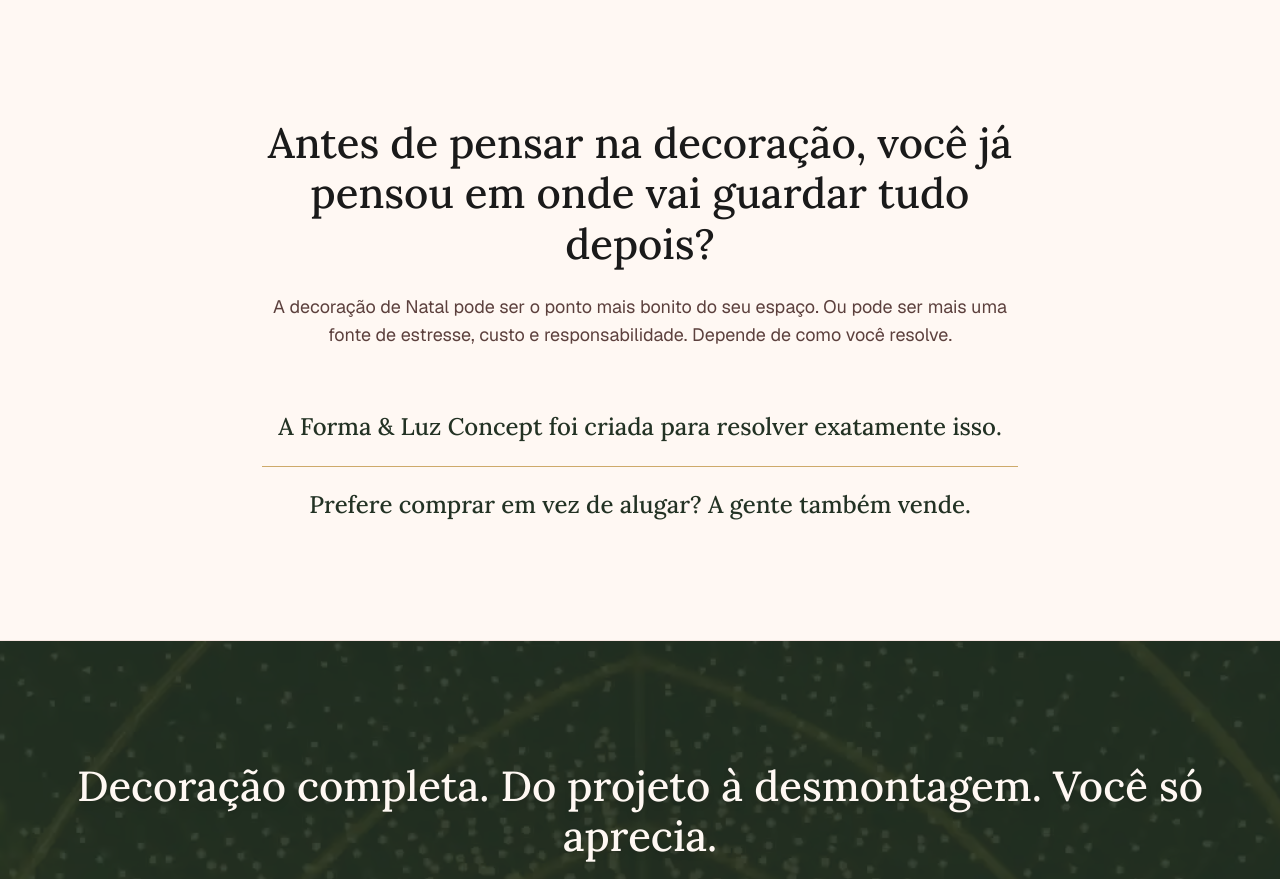
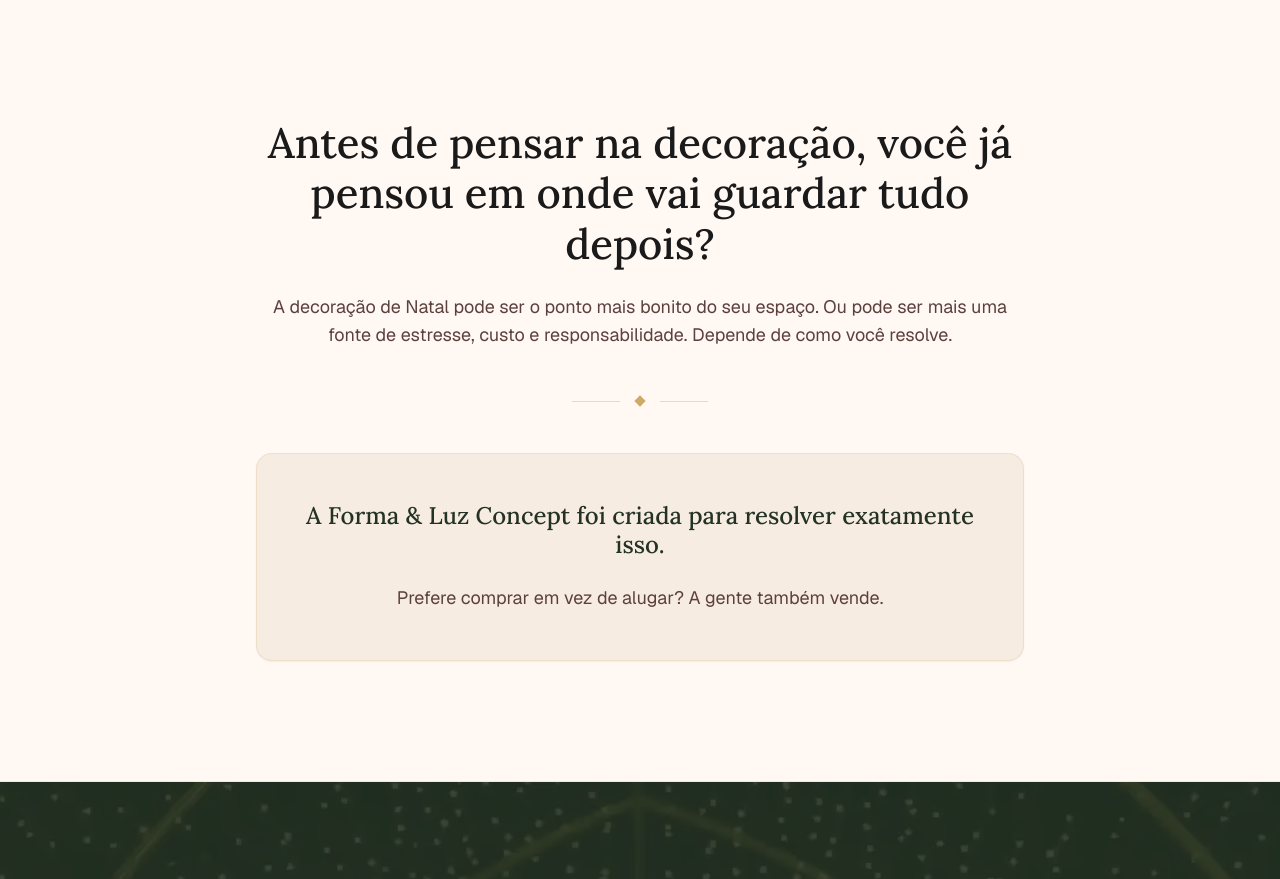
Before and after one commit to marcioluisms/formaeluz, a Next.js app: page / in a window 1280 px wide. Shown: the part 842-1721 px from the top of the page. Built offline with nearby package versions, Linux system fonts and the light colour scheme.

Commit message:
Update Problem component

```diff
--- a/components/Problem.tsx
+++ b/components/Problem.tsx
@@ -1,21 +1,28 @@
 export default function Problem() {
   return (
     <section className="py-section-gap px-margin-mobile md:px-margin-desktop bg-surface max-w-container-max mx-auto">
-      <div className="text-center mb-16 max-w-3xl mx-auto">
+      <div className="max-w-3xl mx-auto text-center">
         <h2 className="font-headline-lg text-headline-lg text-ink mb-6">
           Antes de pensar na decoração, você já pensou em onde vai guardar tudo depois?
         </h2>
         <p className="font-body-lg text-body-lg text-on-surface-variant">
           A decoração de Natal pode ser o ponto mais bonito do seu espaço. Ou pode ser mais uma fonte de estresse, custo e responsabilidade. Depende de como você resolve.
         </p>
-      </div>
-      <div className="text-center flex flex-col items-center gap-6">
-        <p className="font-headline-md text-headline-md text-brand-dark-green border-b border-brand-gold pb-6 inline-block px-4">
-          A Forma &amp; Luz Concept foi criada para resolver exatamente isso.
-        </p>
-        <p className="font-headline-md text-headline-md text-brand-dark-green inline-block px-4">
-          Prefere comprar em vez de alugar? A gente também vende.
-        </p>
+
+        <div className="mt-12 flex items-center justify-center gap-4" aria-hidden="true">
+          <span className="h-px w-12 bg-brand-gold/40" />
+          <span className="h-2 w-2 rotate-45 bg-brand-gold" />
+          <span className="h-px w-12 bg-brand-gold/40" />
+        </div>
+
+        <div className="mt-12 bg-surface-container border border-brand-gold/20 rounded-2xl p-8 md:p-12 flex flex-col items-center gap-6 shadow-sm">
+          <p className="font-headline-md text-headline-md text-brand-dark-green">
+            A Forma &amp; Luz Concept foi criada para resolver exatamente isso.
+          </p>
+          <p className="font-body-lg text-body-lg text-on-surface-variant max-w-xl">
+            Prefere comprar em vez de alugar? A gente também vende.
+          </p>
+        </div>
       </div>
     </section>
   )
```
